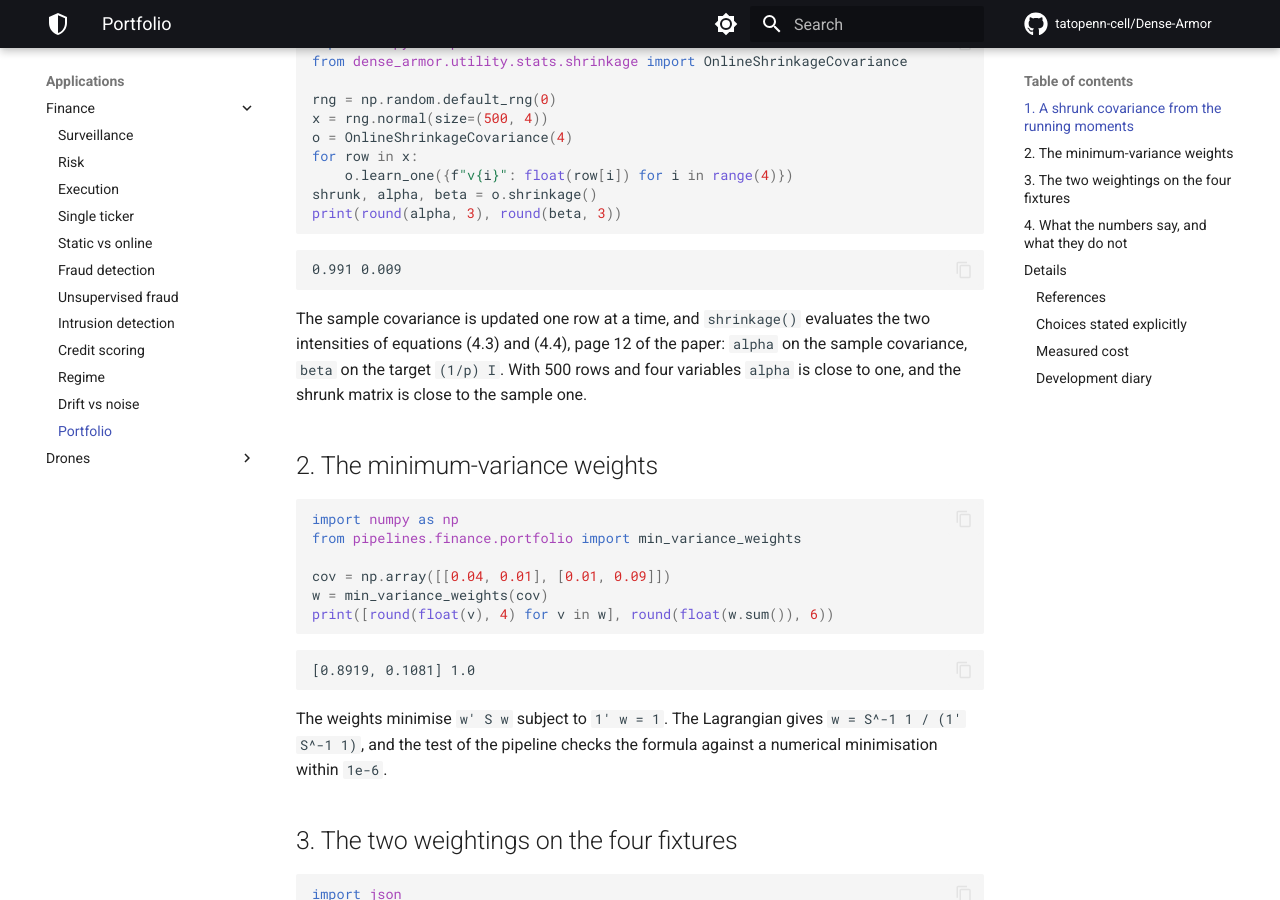
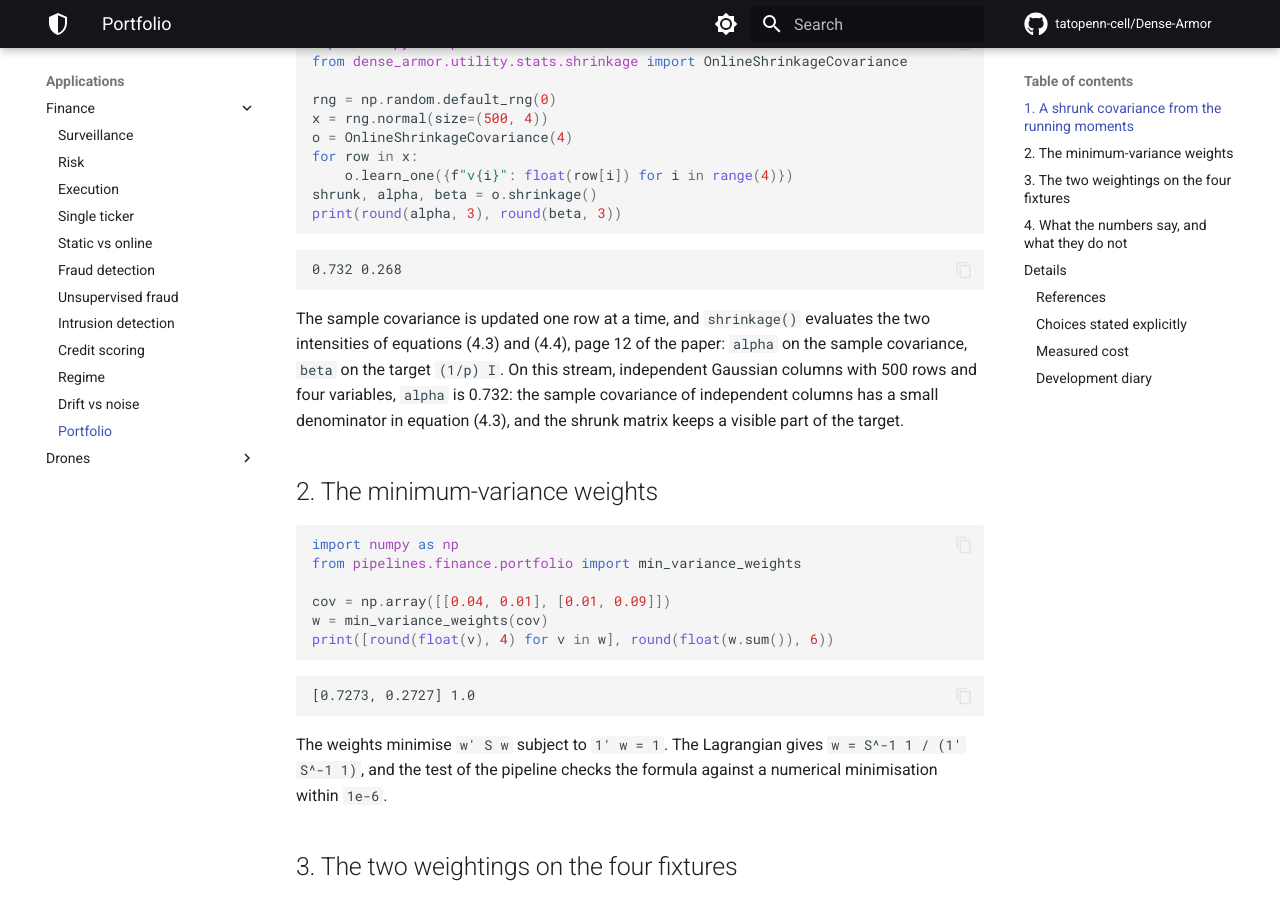
Before and after one commit to tatopenn-cell/Dense-Armor, an MkDocs documentation site: the page built from docs/finance/portfolio.md, in a window 1280 px wide and 900 px high, scrolled down 533 px. Built offline with MkDocs 1.6.1 and Material for MkDocs 9.7.7, drawn with Linux system fonts in a browser that asks for light colours; comment, search, counter and statistics services are not loaded.

Commit message:
taskF2 C3 fix: the two outputs of the portfolio page were written from memory - block 1 printed 0.991 0.009, the run gives 0.732 0.268 (the stream has   independent Gaussian columns, not the correlated L of the test, and   the denominator of equation 4.3 is small) - block 2 printed [0.8919, 0.1081], the run gives [0.7273, 0.2727]   (S^-1 1 for [[0.04, 0.01], [0.01, 0.09]] is [22.857, 8.571], the   normalisation gives 0.7273 and 0.2727) - the prose said 'alpha is close to one', it is 0.732 on this stream;   the sentence now says why - the previous commit claimed the page was ready; the freshness check   ran after the commit, not before, and the delivery lists the check   that was run, not the claim

````diff
--- a/docs/finance/portfolio.md
+++ b/docs/finance/portfolio.md
@@ -20,10 +20,10 @@ print(round(alpha, 3), round(beta, 3))
 ```
 
 ```
-0.991 0.009
+0.732 0.268
 ```
 
-The sample covariance is updated one row at a time, and `shrinkage()` evaluates the two intensities of equations (4.3) and (4.4), page 12 of the paper: `alpha` on the sample covariance, `beta` on the target `(1/p) I`. With 500 rows and four variables `alpha` is close to one, and the shrunk matrix is close to the sample one.
+The sample covariance is updated one row at a time, and `shrinkage()` evaluates the two intensities of equations (4.3) and (4.4), page 12 of the paper: `alpha` on the sample covariance, `beta` on the target `(1/p) I`. On this stream, independent Gaussian columns with 500 rows and four variables, `alpha` is 0.732: the sample covariance of independent columns has a small denominator in equation (4.3), and the shrunk matrix keeps a visible part of the target.
 
 ## 2. The minimum-variance weights
 
@@ -37,7 +37,7 @@ print([round(float(v), 4) for v in w], round(float(w.sum()), 6))
 ```
 
 ```
-[0.8919, 0.1081] 1.0
+[0.7273, 0.2727] 1.0
 ```
 
 The weights minimise `w' S w` subject to `1' w = 1`. The Lagrangian gives `w = S^-1 1 / (1' S^-1 1)`, and the test of the pipeline checks the formula against a numerical minimisation within `1e-6`.
````
